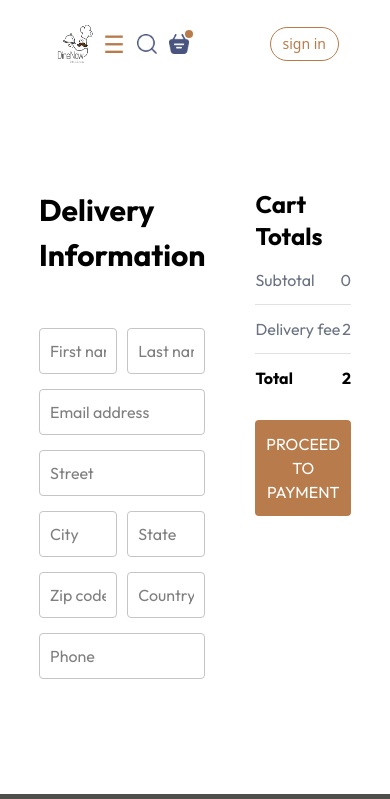
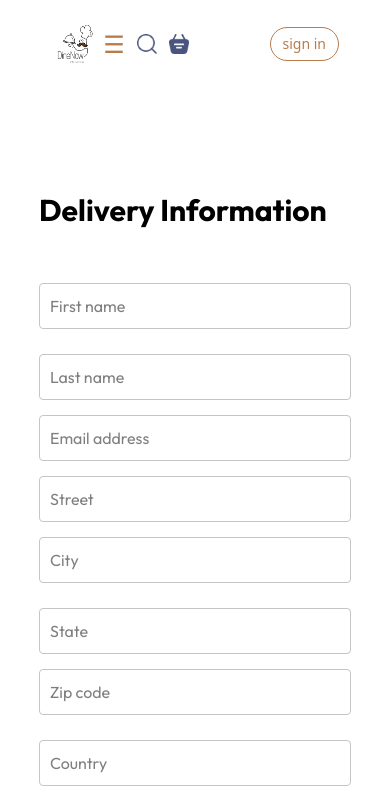
Before and after one commit to Vaishalirawat1119/DineNow, a React (Vite) app in the folder frontend/: page /order in a window 390 px wide. Shown: the top 799 px of the page. Built offline with nearby package versions, Linux system fonts and the light colour scheme.

Commit message:
add some conditions and make responsive

```diff
--- a/frontend/src/components/Navbar.jsx
+++ b/frontend/src/components/Navbar.jsx
@@ -30,6 +30,7 @@ const Navbar = ({ setShowLogin }) => {
 
         <div className='flex items-center justify-between w-full md:w-auto md:gap-10'>
 
+          {/* Mobile view */}
         <div className='flex items-center gap-3 md:hidden'>
           <button
             onClick={() => setOpen(!open)}
@@ -40,33 +41,40 @@ const Navbar = ({ setShowLogin }) => {
 
           <img
             src={assets.search_icon}
-              alt=""
+            alt="Search"
             className='w-5 h-5'
           />
 
           <div className='relative'>
+            <Link to='/cart'>
               <img
                 src={assets.basket_icon}
-                alt=""
+                alt="Cart"
                 className='w-5 h-5'
               />
+            </Link>
+
+            {getTotalCartAmount() > 0 && (
               <div className='absolute bg-[#B87C4C] h-2 w-2 -top-1 -right-1 rounded-full'></div>
+            )}
           </div>
         </div>
 
+        {/* Desktop view */}
         <div className='hidden md:flex items-center gap-6'>
-            <img src={assets.search_icon} alt="" />
+          <img src={assets.search_icon} alt="Search" className='w-5 h-5 md:w-auto md:h-auto' />
 
           <div className='relative'>
             <Link to='/cart'>
-                <img src={assets.basket_icon} alt="" />
+              <img src={assets.basket_icon} alt="Cart" className='w-5 h-5 md:w-auto md:h-auto' />
             </Link>
 
             {getTotalCartAmount() > 0 && (
-                <div className='absolute bg-[#B87C4C] h-3 w-3 -top-2 -right-2 rounded-lg'></div>
+              <div className='absolute bg-[#B87C4C] h-3 w-3 -top-2 -right-2 rounded-full'></div>
             )}
           </div>
         </div>
+
 
           <button
             onClick={() => setShowLogin(true)}
--- a/frontend/src/pages/Cart.jsx
+++ b/frontend/src/pages/Cart.jsx
@@ -78,14 +78,14 @@ const Cart = () => {
 
             <div className='flex justify-between text-gray-500'>
               <p>Delivery fee</p>
-              <p>2</p>
+              <p>{getTotalCartAmount() === 0 ? 0 : 2}</p>
             </div>
 
             <hr className='my-3 border-[#e2e2e2]' />
 
             <div className='flex justify-between font-bold'>
               <p>Total</p>
-              <p>{getTotalCartAmount()+2}</p>
+              <p>{getTotalCartAmount() === 0 ? 0 : getTotalCartAmount()+2}</p>
             </div>
           </div>
 
--- a/frontend/src/pages/PlaceOrder.jsx
+++ b/frontend/src/pages/PlaceOrder.jsx
@@ -5,26 +5,26 @@ const PlaceOrder = () => {
   const {getTotalCartAmount} = useContext(StoreContext);
 
   return (
-    <form className='flex items-start justify-between gap-12.5 mt-25 font-[outfit]'>
-      <div className='w-full'>
+    <form className='flex flex-col lg:flex-row items-start justify-between gap-12.5 mt-25 font-[outfit]'>
+      <div className='w-full lg:w-1/2'>
         <p className='text-[30px] font-bold mb-12.5'>Delivery Information</p>
-        <div className='flex gap-2.5'>
-          <input className='mb-3.75 w-full p-2.5 border border-[#c5c5c5] rounded-sm outline-[#B87C4C]' type="text" placeholder='First name'/>
-          <input className='mb-3.75 w-full p-2.5 border border-[#c5c5c5] rounded-sm outline-[#B87C4C]' type="text" placeholder='Last name'/>
+        <div className='flex flex-col sm:flex-row gap-2.5'>
+          <input className='mb-3.75 w-full sm:w-1/2 p-2.5 border border-[#c5c5c5] rounded-sm outline-[#B87C4C]' type="text" placeholder='First name'/>
+          <input className='mb-3.75 w-full sm:w-1/2 p-2.5 border border-[#c5c5c5] rounded-sm outline-[#B87C4C]' type="text" placeholder='Last name'/>
         </div>
         <input className='mb-3.75 w-full p-2.5 border border-[#c5c5c5] rounded-sm outline-[#B87C4C]' type="email" placeholder='Email address'/>
         <input className='mb-3.75 w-full p-2.5 border border-[#c5c5c5] rounded-sm outline-[#B87C4C]' type="text" placeholder='Street'/>
-        <div className='flex gap-2.5'>
-          <input className='mb-3.75 w-full p-2.5 border border-[#c5c5c5] rounded-sm outline-[#B87C4C]' type="text" placeholder='City'/>
-          <input className='mb-3.75 w-full p-2.5 border border-[#c5c5c5] rounded-sm outline-[#B87C4C]' type="text" placeholder='State'/>
+        <div className='flex flex-col sm:flex-row gap-2.5'>
+          <input className='mb-3.75 w-full sm:w-1/2 p-2.5 border border-[#c5c5c5] rounded-sm outline-[#B87C4C]' type="text" placeholder='City'/>
+          <input className='mb-3.75 w-full sm:w-1/2 p-2.5 border border-[#c5c5c5] rounded-sm outline-[#B87C4C]' type="text" placeholder='State'/>
         </div>
-        <div className='flex gap-2.5'>
-          <input className='mb-3.75 w-full p-2.5 border border-[#c5c5c5] rounded-sm outline-[#B87C4C]' type="text" placeholder='Zip code'/>
-          <input className='mb-3.75 w-full p-2.5 border border-[#c5c5c5] rounded-sm outline-[#B87C4C]' type="text" placeholder='Country'/>
+        <div className='flex flex-col sm:flex-row gap-2.5'>
+          <input className='mb-3.75 w-full sm:w-1/2 p-2.5 border border-[#c5c5c5] rounded-sm outline-[#B87C4C]' type="text" placeholder='Zip code'/>
+          <input className='mb-3.75 w-full sm:w-1/2 p-2.5 border border-[#c5c5c5] rounded-sm outline-[#B87C4C]' type="text" placeholder='Country'/>
         </div>
         <input className='mb-3.75 w-full p-2.5 border border-[#c5c5c5] rounded-sm outline-[#B87C4C]' type="text" placeholder='Phone'/>
       </div>
-      <div className='w-full'>
+      <div className='w-full lg:w-1/2 mt-10 lg:mt-0'>
         <div className='flex-1'>
           <h2 className='font-bold text-2xl mb-4'>Cart Totals</h2>
 
@@ -38,14 +38,14 @@ const PlaceOrder = () => {
 
             <div className='flex justify-between text-gray-500'>
               <p>Delivery fee</p>
-              <p>2</p>
+              <p>{getTotalCartAmount() === 0 ? 0 : 2}</p>
             </div>
 
             <hr className='my-3 border-[#e2e2e2]' />
 
             <div className='flex justify-between font-bold'>
               <p>Total</p>
-              <p>{getTotalCartAmount()+2}</p>
+              <p>{getTotalCartAmount() === 0 ? 0 : getTotalCartAmount()+2}</p>
             </div>
           </div>
 
```
Lines whose indentation alone changed are shown as unchanged.
